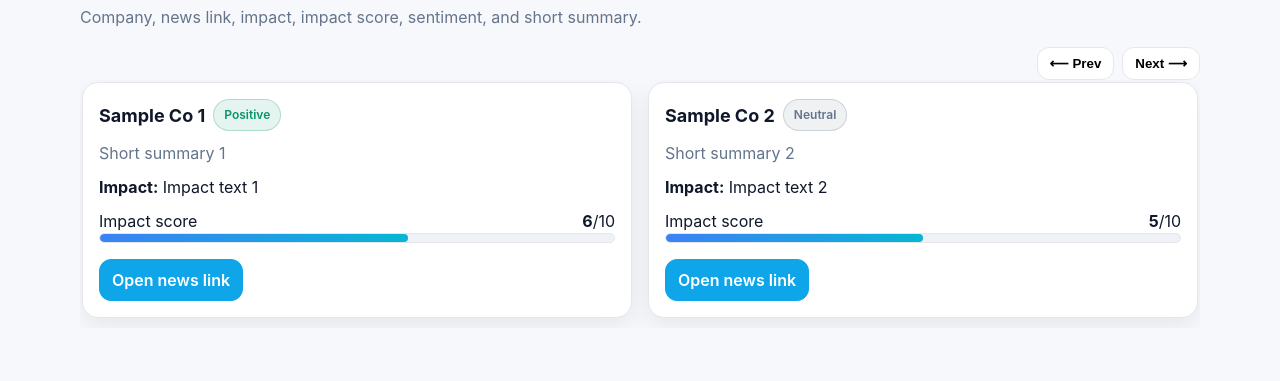
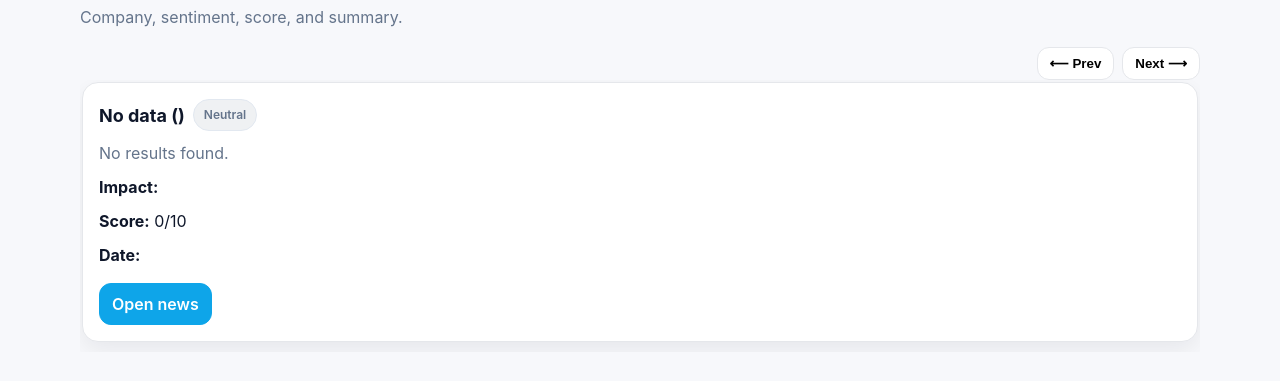
Before and after one commit to akashstockvertexventures/news_mcp, a plain HTML site: page components/news-impact/index.html in a window 1280 px wide. Shown: the part 69-450 px from the top of the page. Drawn offline with Linux system fonts and the light colour scheme; no server answers.

Commit message:
Update index.html

```diff
--- a/components/news-impact/index.html
+++ b/components/news-impact/index.html
@@ -2,220 +2,121 @@
 <html lang="en">
 <head>
   <meta charset="utf-8" />
-  <title>News Impact – Standalone Carousel</title>
+  <title>News Impact – Carousel</title>
   <meta name="viewport" content="width=device-width, initial-scale=1" />
   <style>
-    :root{
-      --bg: #f7f8fb;
-      --card: #ffffff;
-      --ink: #0f172a;
-      --muted: #64748b;
-      --ring: rgba(14,165,233,.25);
-      --border: #e5e7eb;
-      --btn: #0ea5e9;
-      --pos: #059669;
-      --neu: #64748b;
-      --neg: #dc2626;
+    :root {
+      --bg:#f7f8fb;--card:#fff;--ink:#0f172a;--muted:#64748b;
+      --border:#e5e7eb;--btn:#0ea5e9;--pos:#059669;--neu:#64748b;--neg:#dc2626;
+      --ring:rgba(14,165,233,.25)
     }
     *{box-sizing:border-box}
-    html,body{margin:0;background:var(--bg);color:var(--ink);font:400 16px/1.5 Inter,system-ui,Segoe UI,Roboto,Helvetica,Arial,sans-serif}
+    html,body{margin:0;background:var(--bg);color:var(--ink);
+      font:400 16px/1.5 Inter,system-ui,Segoe UI,Roboto,Helvetica,Arial,sans-serif}
     .wrap{max-width:1152px;margin:24px auto;padding:0 16px}
     h1{margin:0 0 8px;font-size:clamp(22px,2.2vw,28px)}
     .hint{color:var(--muted);margin-bottom:18px}
-    .carousel{position:relative;display:grid;grid-auto-flow:column;gap:16px;overflow:auto;scroll-snap-type:x mandatory;padding:2px 2px 10px;-webkit-overflow-scrolling:touch;}
+    .carousel{display:grid;grid-auto-flow:column;gap:16px;overflow:auto;
+      scroll-snap-type:x mandatory;padding:2px 2px 10px;-webkit-overflow-scrolling:touch}
     .carousel::-webkit-scrollbar{height:10px}
     .carousel::-webkit-scrollbar-thumb{background:#cbd5e1;border-radius:999px}
     .item{scroll-snap-align:center;min-width:min(520px,90vw)}
-    .card{background:var(--card);border:1px solid var(--border);border-radius:16px;padding:16px;box-shadow:0 8px 24px rgba(2,6,23,.07);display:flex;flex-direction:column;gap:10px;outline:0;}
-    .card:focus-visible{box-shadow:0 0 0 6px var(--ring)}
+    .card{background:var(--card);border:1px solid var(--border);
+      border-radius:16px;padding:16px;box-shadow:0 8px 24px rgba(2,6,23,.07);
+      display:flex;flex-direction:column;gap:10px}
     .row{display:flex;align-items:center;gap:8px;flex-wrap:wrap}
     .company{font-weight:700;font-size:clamp(16px,1.6vw,18px)}
     .summary{color:var(--muted)}
     .impact b{font-weight:700}
-    .chip{border-radius:999px;padding:6px 10px;font-size:12px;font-weight:600;background:#f1f5f9;border:1px solid #e2e8f0;color:#0f172a}
-    .chip.pos{background:rgba(5,150,105,.1);color:var(--pos);border-color:rgba(5,150,105,.25)}
-    .chip.neu{background:rgba(100,116,139,.1);color:var(--neu);border-color:rgba(100,116,139,.25)}
-    .chip.neg{background:rgba(220,38,38,.1);color:var(--neg);border-color:rgba(220,38,38,.25)}
-    .score-head{display:flex;justify-content:space-between;align-items:center}
-    .score-wrap{width:100%;background:#eef2f7;border:1px solid var(--border);border-radius:10px;height:10px;overflow:hidden}
-    .score-bar{height:100%;width:0%;border-radius:10px;background:linear-gradient(90deg,#3b82f6,#06b6d4)}
+    .chip{border-radius:999px;padding:6px 10px;font-size:12px;font-weight:600;
+      background:#f1f5f9;border:1px solid #e2e8f0;color:#0f172a}
+    .chip.pos{background:rgba(5,150,105,.1);color:var(--pos)}
+    .chip.neu{background:rgba(100,116,139,.1);color:var(--neu)}
+    .chip.neg{background:rgba(220,38,38,.1);color:var(--neg)}
     .controls{display:flex;gap:8px;justify-content:flex-end;margin-top:10px}
-    button.nav{border:1px solid var(--border);background:#fff;border-radius:12px;padding:8px 12px;cursor:pointer;font-weight:600}
-    button.nav:focus-visible{outline:none;box-shadow:0 0 0 4px var(--ring)}
-    a.btn{display:inline-flex;align-items:center;gap:8px;padding:8px 12px;font-weight:600;text-decoration:none;background:var(--btn);color:#fff;border-radius:12px;border:1px solid var(--btn)}
-    a.btn:hover{filter:brightness(.95)}
-    @media (max-width:640px){ .item{min-width:92vw} }
+    button.nav{border:1px solid var(--border);background:#fff;border-radius:12px;
+      padding:8px 12px;cursor:pointer;font-weight:600}
+    a.btn{display:inline-flex;align-items:center;gap:8px;padding:8px 12px;
+      font-weight:600;text-decoration:none;background:var(--btn);color:#fff;
+      border-radius:12px;border:1px solid var(--btn)}
+    @media(max-width:640px){.item{min-width:92vw}}
   </style>
 </head>
 <body>
   <div class="wrap">
     <h1>News Impact</h1>
-    <div class="hint">Company, news link, impact, impact score, sentiment, and short summary.</div>
-    <div class="controls" aria-hidden="false">
-      <button class="nav" id="prevBtn" aria-label="Previous">⟵ Prev</button>
-      <button class="nav" id="nextBtn" aria-label="Next">Next ⟶</button>
+    <div class="hint">Company, sentiment, score, and summary.</div>
+    <div class="controls">
+      <button class="nav" id="prevBtn">⟵ Prev</button>
+      <button class="nav" id="nextBtn">Next ⟶</button>
     </div>
-    <div id="carousel" class="carousel" aria-label="News Impact Carousel" tabindex="0"></div>
+    <div id="carousel" class="carousel"></div>
   </div>
 
   <script>
-    // ----------------------------
-    // Demo data (local fallback)
-    // ----------------------------
-    const demoDocs = [
-      { "symbolmap": {"Company_Name":"Sample Co 1"}, "news link":"#", "impact":"Impact text 1", "impact score":6, "sentiment":"Positive", "short summary":"Short summary 1" },
-      { "symbolmap": {"Company_Name":"Sample Co 2"}, "news link":"#", "impact":"Impact text 2", "impact score":5, "sentiment":"Neutral", "short summary":"Short summary 2" }
-    ];
+    const $ = s=>document.querySelector(s);
+    const esc = s=>String(s??"").replace(/[&<>"]/g,m=>({'&':'&amp;','<':'&lt;','>':'&gt;','"':'&quot;'}[m]));
+    const sentimentClass=s=>/pos/i.test(s)?'pos':/neg/i.test(s)?'neg':'neu';
+    const clamp=x=>Math.max(0,Math.min(10,Number(x)||0));
+    const pct=s=>`${s*10}%`;
 
-    // ----------------------------
-    // Utilities
-    // ----------------------------
-    const $ = sel => document.querySelector(sel);
-    function esc(s){ return String(s ?? "").replace(/&/g,"&amp;").replace(/</g,"&lt;").replace(/>/g,"&gt;").replace(/"/g,"&quot;").replace(/'/g,"&#039;"); }
-    function sentimentClass(s){ const t=String(s||"").toLowerCase(); if(t.includes("pos"))return"pos"; if(t.includes("neg"))return"neg"; return"neu"; }
-    function clampScore(x){ const n=Number(x); return Number.isFinite(n)?Math.max(0,Math.min(10,n)):0; }
-    function pct(score){ return `${score*10}%`; }
+    /** Build each news card */
+    function buildCard(doc){
+      const company = doc?.company || "";
+      const symbol = doc?.symbol || "";
+      const snt = doc?.sentiment || "Neutral";
+      const score = clamp(doc?.score);
+      const impact = doc?.impact || "";
+      const summary = doc?.summary || "";
+      const link = doc?.news_link || "#";
+      const dt = doc?.dt || "";
 
-    // ----------------------------
-    // Rendering
-    // ----------------------------
-    function buildCard(doc){
-      const company   = doc?.symbolmap?.Company_Name ?? "";
-      const newsUrl   = doc?.["news link"] ?? "#";
-      const impact    = doc?.impact ?? "";
-      const score     = clampScore(doc?.["impact score"]);
-      const sentiment = doc?.sentiment ?? "Neutral";
-      const summary   = doc?.["short summary"] ?? "";
-
-      const item = document.createElement("div"); item.className = "item";
-      item.innerHTML = `
-        <article class="card" tabindex="0" role="group" aria-roledescription="slide" aria-label="${esc(company)} – ${esc(sentiment)} – score ${score}/10">
+      const div=document.createElement("div");
+      div.className="item";
+      div.innerHTML=`
+        <article class="card">
           <div class="row">
-            <div class="company">${esc(company)}</div>
-            <span class="chip ${sentimentClass(sentiment)}">${esc(sentiment)}</span>
+            <div class="company">${esc(company)} (${esc(symbol)})</div>
+            <span class="chip ${sentimentClass(snt)}">${esc(snt)}</span>
           </div>
           <div class="summary">${esc(summary)}</div>
-          <div class="impact"><b>Impact:</b> <span>${esc(impact)}</span></div>
-          <div>
-            <div class="score-head">
-              <div class="muted">Impact score</div>
-              <div><b>${score}</b>/10</div>
-            </div>
-            <div class="score-wrap" role="meter" aria-valuemin="0" aria-valuemax="10" aria-valuenow="${score}" aria-label="Impact score">
-              <div class="score-bar" style="width:${pct(score)}"></div>
-            </div>
-          </div>
+          <div class="impact"><b>Impact:</b> ${esc(impact)}</div>
+          <div class="impact"><b>Score:</b> ${score}/10</div>
+          <div class="impact"><b>Date:</b> ${esc(dt)}</div>
           <div class="row" style="justify-content:space-between;margin-top:6px">
-            <a class="btn" href="${encodeURI(newsUrl)}" target="_blank" rel="noopener noreferrer">Open news link</a>
+            <a class="btn" href="${encodeURI(link)}" target="_blank" rel="noopener noreferrer">Open news</a>
           </div>
         </article>`;
-      return item;
+      return div;
     }
 
+    /** Render list of cards */
     function render(list){
-      const host = $("#carousel");
-      host.innerHTML = "";
-      (Array.isArray(list) ? list : []).forEach(d => host.appendChild(buildCard(d)));
+      const host=$("#carousel");
+      host.innerHTML="";
+      (list||[]).forEach(d=>host.appendChild(buildCard(d)));
     }
 
-    // ----------------------------
-    // Data sources
-    // ----------------------------
+    /** Initialize widget data connection */
+    function init(){
+      // prefer structuredContent from MCP
+      const sc = window.structuredContent;
+      if(Array.isArray(sc?.docs)&&sc.docs.length) return render(sc.docs);
+      if(Array.isArray(sc?.items)&&sc.items.length) return render(sc.items);
 
-    // A) MCP: read from structuredContent.docs immediately (once)
-    function tryRenderFromStructuredContentOnce(){
-      try {
-        const sc = window.structuredContent;
-        if (Array.isArray(sc?.docs) && sc.docs.length){
-          render(sc.docs);
-          return true;
-        }
-        // Back-compat: allow "items" too
-        if (Array.isArray(sc?.items) && sc.items.length){
-          render(sc.items);
-          return true;
-        }
-      } catch {}
-      return false;
+      // subscribe to updates from host
+      if(window.openai?.onStructuredContentChanged)
+        window.openai.onStructuredContentChanged(sc=>render(sc.docs||sc.items||[]));
+
+      // fallback (no data yet)
+      render([{company:"No data",impact:"",score:0,sentiment:"Neutral",summary:"No results found."}]);
     }
 
-    // B) Subscribe to SDK bridges (MCP + legacy)
-    function attachOpenAIBridge(){
-      if (!window.openai) return;
+    window.addEventListener("DOMContentLoaded",init);
 
-      // Preferred in MCP/Skybridge
-      if (typeof window.openai.onStructuredContentChanged === "function") {
-        window.openai.onStructuredContentChanged((sc) => {
-          if (Array.isArray(sc?.docs)) render(sc.docs);
-          else if (Array.isArray(sc?.items)) render(sc.items);
-        });
-      }
-
-      // Legacy/globals path
-      if (typeof window.openai.onGlobalsChanged === "function") {
-        window.openai.onGlobalsChanged((globals) => {
-          if (Array.isArray(globals?.docs)) render(globals.docs);
-        });
-      }
-    }
-
-    // C) Optional REST fallback for local dev
-    async function tryFetchFromApi(){
-      try {
-        const url = new URL(window.location.href);
-        const qs = url.search; // pass through any filters
-        const res = await fetch(`/api/news${qs}`, { headers: { "accept": "application/json" } });
-        if(res.ok){
-          const data = await res.json();
-          if(Array.isArray(data) && data.length){ render(data); return true; }
-        }
-      } catch {}
-      return false;
-    }
-
-    // ----------------------------
-    // Boot
-    // ----------------------------
-    (async () => {
-      attachOpenAIBridge();
-
-      // 1) First, prefer MCP structured content
-      if (tryRenderFromStructuredContentOnce()) return;
-
-      // 2) Then, try REST (useful locally; not used by MCP flow)
-      if (await tryFetchFromApi()) return;
-
-      // 3) Finally, fall back to globals or demo data
-      const initial =
-        (window.globals && Array.isArray(window.globals.docs) && window.globals.docs) ||
-        (window.docs && Array.isArray(window.docs) && window.docs) ||
-        demoDocs;
-
-      render(initial);
-    })();
-
-    // ----------------------------
-    // Controls (scroll + drag)
-    // ----------------------------
-    function cardWidth(){
-      const host = $("#carousel");
-      const first = host.querySelector(".item");
-      if(!first) return 400;
-      const gap = parseInt(getComputedStyle(host).gap||"16",10);
-      return first.getBoundingClientRect().width + gap;
-    }
-    function smoothScroll(dir){
-      const host = $("#carousel");
-      host.scrollBy({left: dir * cardWidth(), behavior: "smooth"});
-    }
-    $("#nextBtn").addEventListener("click", ()=> smoothScroll(1));
-    $("#prevBtn").addEventListener("click", ()=> smoothScroll(-1));
-    const host = $("#carousel");
-    let isDown=false, startX=0, startScroll=0;
-    host.addEventListener("pointerdown",(e)=>{isDown=true;startX=e.clientX;startScroll=host.scrollLeft;host.setPointerCapture(e.pointerId);});
-    host.addEventListener("pointermove",(e)=>{ if(!isDown) return; const dx=e.clientX-startX; host.scrollLeft=startScroll-dx; });
-    host.addEventListener("pointerup",()=>{isDown=false;});
-    host.addEventListener("pointercancel",()=>{isDown=false;});
+    // simple nav scroll
+    $("#nextBtn").onclick=()=>$("#carousel").scrollBy({left:520,behavior:"smooth"});
+    $("#prevBtn").onclick=()=>$("#carousel").scrollBy({left:-520,behavior:"smooth"});
   </script>
 </body>
 </html>
```
